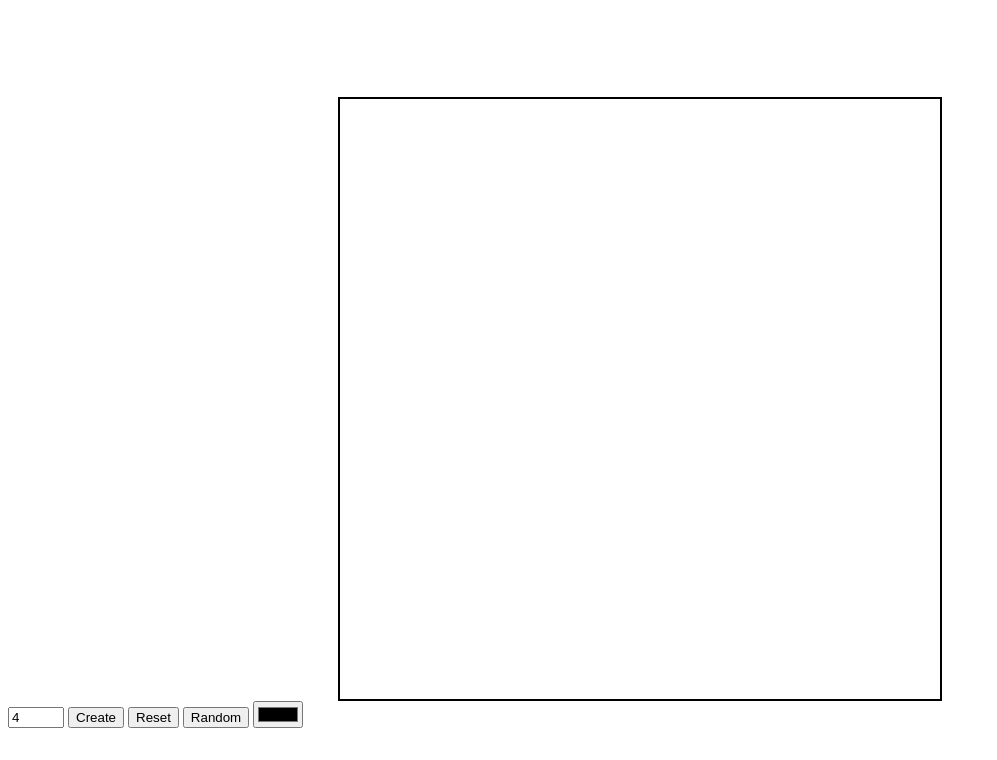
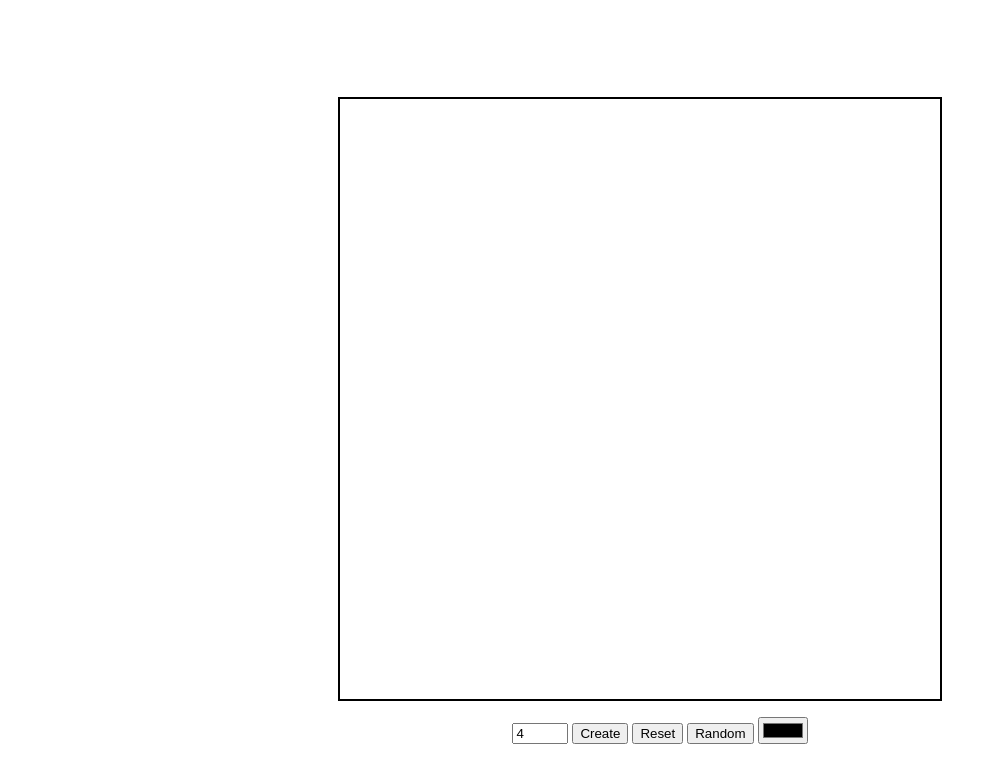
Before and after one commit to Godzilla-mj/etch-a-sketch, a plain HTML site: page index.html in a window 1280 px wide. Shown: the part 61-821 px from the top of the page, without its empty margins (0-997 px from the left). Before the commit the page ends 800 px from the top, so only its background shows below. Drawn offline with Linux system fonts and the light colour scheme.

Commit message:
small CSS addition

```diff
--- a/index.html
+++ b/index.html
@@ -10,11 +10,12 @@
 	<h1>Etch-A-Sketch</h1>
 	<div id="container"></div>
 	<nav>
-		<input type="number" name="number" id="number" min="1" max="64" value="4" />
-		<button id="board">Create</button>
-		<button id="reset">Reset</button>
-		<button id="random" onclick="toggleDisplay()" value = "Random OFF">Random</button>
-		<input id="colorness" type="color">
+		<ul>
+			<li><input type="number" name="number" id="number" min="1" max="64" value="4" /></li>
+			<li><button id="board">Create</button></li>
+			<li><button id="reset">Reset</button></li>
+			<li><button id="random" onclick="toggleDisplay()">Random</button></li>
+			<li><input id="colorness" type="color"></li>
 	</nav>
 	<div id="toggle ON"></div>
 	<script src = "script.js"></script>
--- a/style.css
+++ b/style.css
@@ -1,4 +1,11 @@
+ul{
+	list-style-type: none;
+	text-align: center;
+}
 
+li{
+	display: inline;
+}
 
 div#container{
 	margin-bottom: 0;
```
